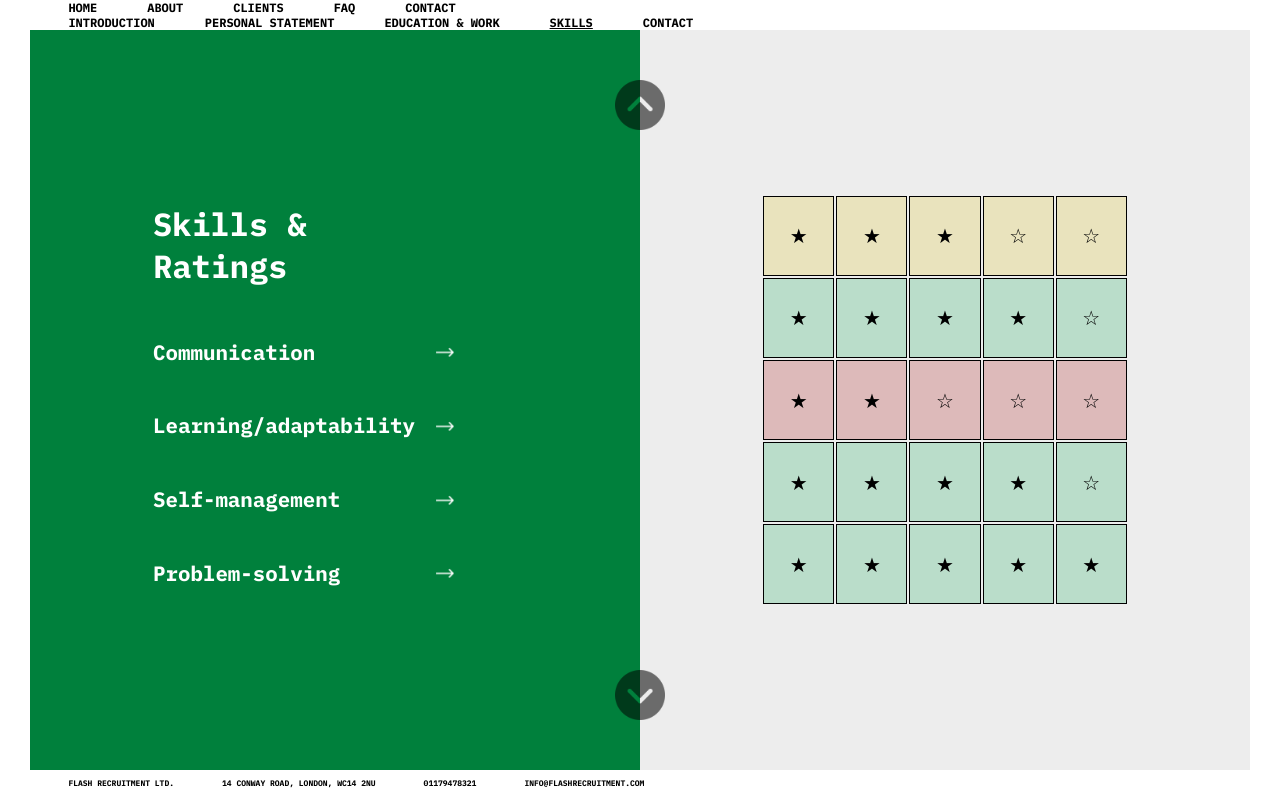
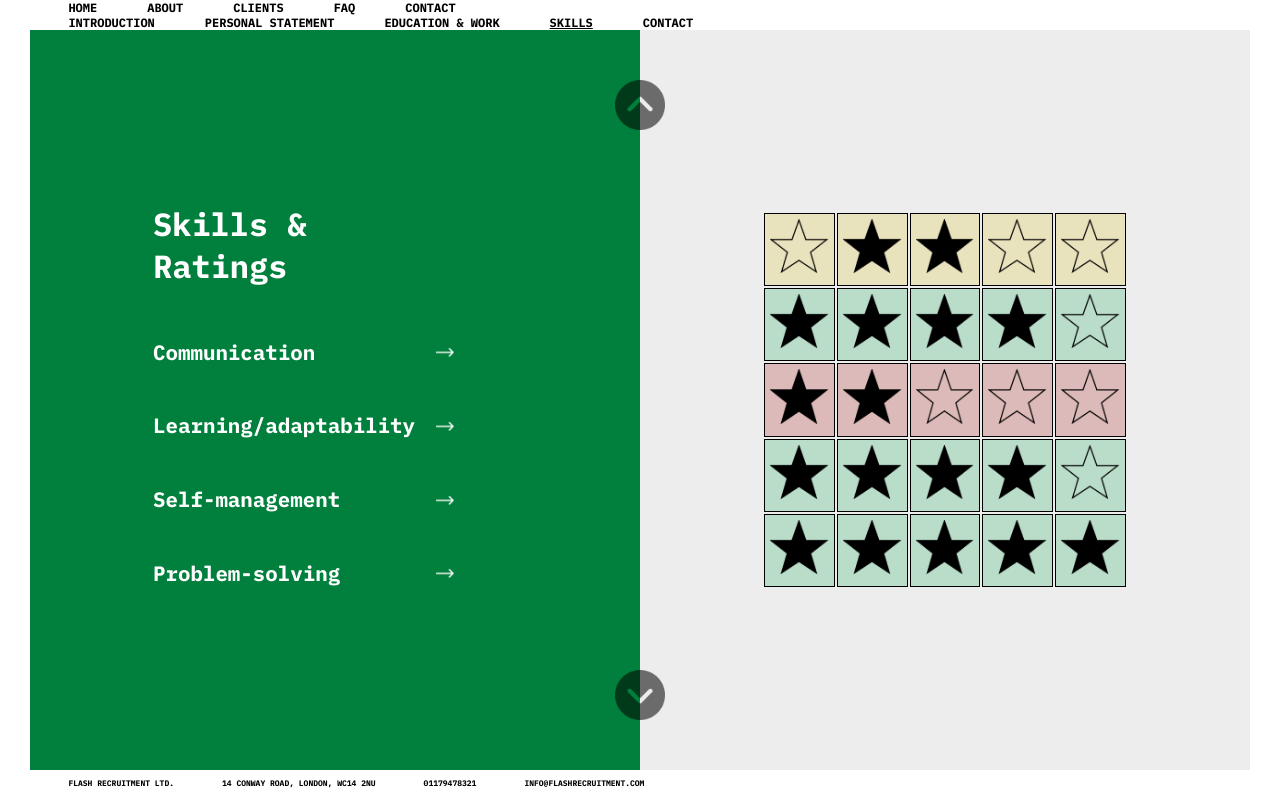
Before and after one commit to griffin1995/griffin1995.github.io, a plain HTML site: page profile0/skills.html in a window 1280 px wide. Drawn offline with Linux system fonts and the light colour scheme.

Commit message:
table stars

```diff
--- a/profile0/skills.html
+++ b/profile0/skills.html
@@ -93,41 +93,44 @@
       <div class="main-box__item right-box">
         <div class="content-box right-box__content">
 
+
+                    <!-- 2/2 Tables -->
           <table class="table">
+            <!-- Highlight a minimum of 1 cell-->
             <tr style="background-color: rgba(219, 193, 47, 0.25);">
-              <td>★</td>
-              <td>★</td>
-              <td>★</td>
-              <td>☆</td>
-              <td>☆</td>
+              <td class="picture-td"><img src="../imgs/svg/star.png"></td>
+              <td class="picture-td"><img src="../imgs/svg/fullstar.png"></td>
+              <td class="picture-td"><img src="../imgs/svg/fullstar.png"></td>
+              <td class="picture-td"><img src="../imgs/svg/star.png"></td>
+              <td class="picture-td"><img src="../imgs/svg/star.png"></td>
             </tr>
             <tr style="background-color: rgba(34,173,98, 25%);">
-              <td>★</td>
-              <td>★</td>
-              <td>★</td>
-              <td>★</td>
-              <td>☆</td>
+              <td class="picture-td"><img src="../imgs/svg/fullstar.png"></td>
+              <td class="picture-td"><img src="../imgs/svg/fullstar.png"></td>
+              <td class="picture-td"><img src="../imgs/svg/fullstar.png"></td>
+              <td class="picture-td"><img src="../imgs/svg/fullstar.png"></td>
+              <td class="picture-td"><img src="../imgs/svg/star.png"></td>
             </tr>
             <tr style="background-color: rgba(173, 34, 34, 0.25);">
-              <td>★</td>
-              <td>★</td>
-              <td>☆</td>
-              <td>☆</td>
-              <td>☆</td>
+              <td class="picture-td"><img src="../imgs/svg/fullstar.png"></td>
+              <td class="picture-td"><img src="../imgs/svg/fullstar.png"></td>
+              <td class="picture-td"><img src="../imgs/svg/star.png"></td>
+              <td class="picture-td"><img src="../imgs/svg/star.png"></td>
+              <td class="picture-td"><img src="../imgs/svg/star.png"></td>
             </tr>
             <tr style="background-color: rgba(34,173,98, 25%);">
-              <td>★</td>
-              <td>★</td>
-              <td>★</td>
-              <td>★</td>
-              <td>☆</td>
+              <td class="picture-td"><img src="../imgs/svg/fullstar.png"></td>
+              <td class="picture-td"><img src="../imgs/svg/fullstar.png"></td>
+              <td class="picture-td"><img src="../imgs/svg/fullstar.png"></td>
+              <td class="picture-td"><img src="../imgs/svg/fullstar.png"></td>
+              <td class="picture-td"><img src="../imgs/svg/star.png"></td>
             </tr>
             <tr style="background-color: rgba(34,173,98, 25%);">
-              <td>★</td>
-              <td>★</td>
-              <td>★</td>
-              <td>★</td>
-              <td>★</td>
+              <td class="picture-td"><img src="../imgs/svg/fullstar.png"></td>
+              <td class="picture-td"><img src="../imgs/svg/fullstar.png"></td>
+              <td class="picture-td"><img src="../imgs/svg/fullstar.png"></td>
+              <td class="picture-td"><img src="../imgs/svg/fullstar.png"></td>
+              <td class="picture-td"><img src="../imgs/svg/fullstar.png"></td>
             </tr>
           </table>
 
--- a/style/style.css
+++ b/style/style.css
@@ -6,6 +6,7 @@
   font-weight: 400;
   font-style: normal;
 }
+
 @font-face {
   font-family: "IBM Plex Mono";
   font-display: swap;
@@ -235,7 +236,7 @@ body {
   transition: 0.5s;
 }
 
-.textel:hover + .arrow_move {
+.textel:hover+.arrow_move {
   transform: translatex(100px);
 }
 
@@ -271,18 +272,33 @@ body {
 
 th,
 td {
+  /* Give one table a border */
   border: 1px solid black;
 }
 
 table {
   margin: 0px;
+  max-width: 100%;
 }
 
 td {
-  padding: 2vw;
-  width: 2vw;
+  padding: 5px;
   text-align: center;
+
 }
+
+.picture-td {
+  position: relative;
+
+}
+
+.picture-td img {
+  position: static;
+  width: 100%;
+  height: 100%;
+  padding: 0;
+}
+
 
 .arrows {
   position: fixed;
```
Also changed, not shown: error.html (+10 -3 lines), imgs/svg/fullstar.png (added), imgs/svg/star.png (added). Lines whose indentation alone changed are shown as unchanged.
